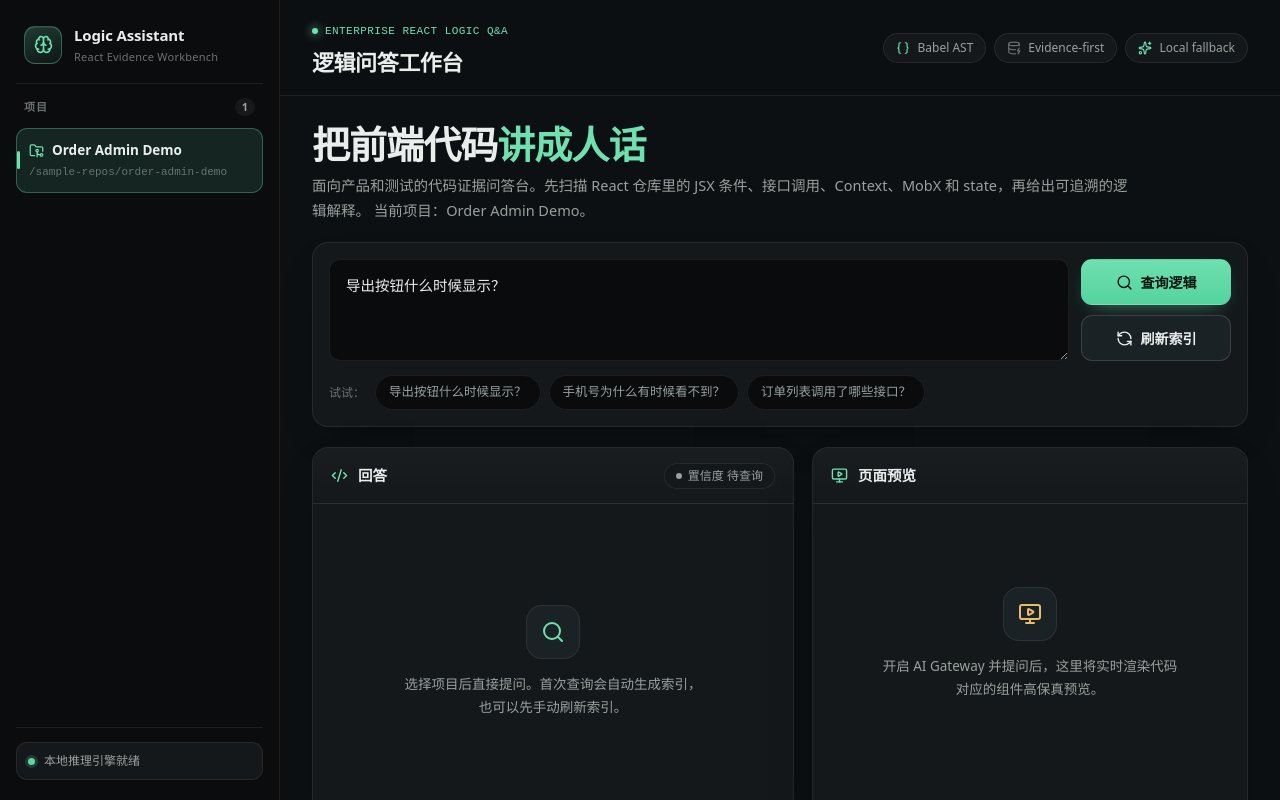
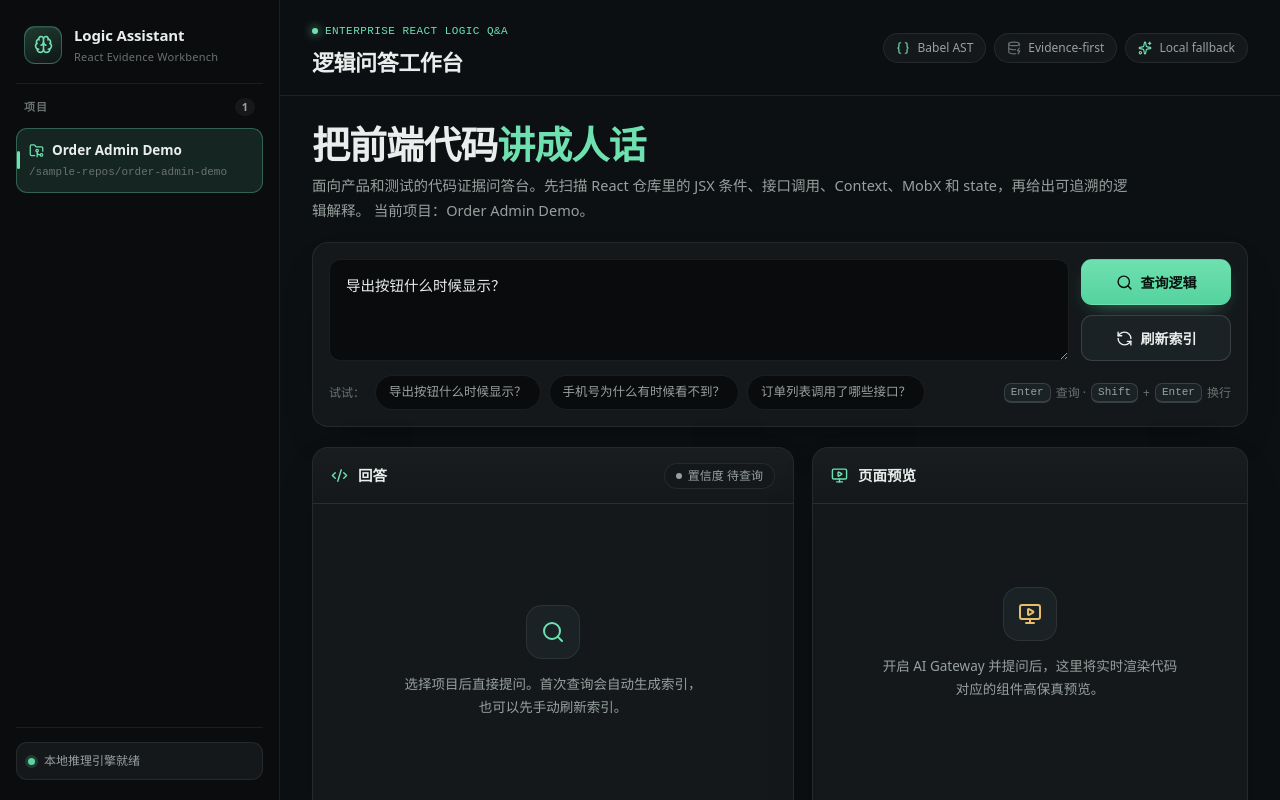
Before and after one commit to Act-ola/frontend-logic-assistant, a Next.js app in the folder apps/web/: page / in a window 1280 px wide. Built offline with nearby package versions, Linux system fonts and the light colour scheme.

Commit message:
feat: 查询框支持 Enter 触发查询、Shift+Enter 换行

```diff
--- a/apps/web/src/app/globals.css
+++ b/apps/web/src/app/globals.css
@@ -568,6 +568,31 @@ button {
   margin-right: 2px;
 }
 
+.query-hint {
+  margin-left: auto;
+  display: inline-flex;
+  align-items: center;
+  gap: 5px;
+  color: var(--text-subtle);
+  font-size: 12px;
+}
+
+.query-hint kbd {
+  display: inline-grid;
+  place-items: center;
+  min-width: 20px;
+  height: 20px;
+  padding: 0 6px;
+  border: 1px solid var(--border-strong);
+  border-bottom-width: 2px;
+  border-radius: var(--radius-sm);
+  background: var(--surface-raised);
+  color: var(--text-muted);
+  font-family: var(--font-mono);
+  font-size: 11px;
+  line-height: 1;
+}
+
 .chip {
   border: 1px solid var(--border);
   border-radius: var(--radius-pill);
--- a/apps/web/src/components/assistant-workbench.tsx
+++ b/apps/web/src/components/assistant-workbench.tsx
@@ -16,7 +16,7 @@ import {
   Sparkles,
   Zap
 } from "lucide-react";
-import { useEffect, useMemo, useState } from "react";
+import { useEffect, useMemo, useState, type KeyboardEvent } from "react";
 
 type IndexStatus = {
   generatedAt?: string;
@@ -100,6 +100,14 @@ export function AssistantWorkbench() {
       setError(err instanceof Error ? err.message : "问答失败");
     } finally {
       setAsking(false);
+    }
+  }
+
+  function handleQueryKeyDown(event: KeyboardEvent<HTMLTextAreaElement>) {
+    // Enter 触发查询，Shift+Enter 换行；输入法组合（IME）确认时不触发
+    if (event.key === "Enter" && !event.shiftKey && !event.nativeEvent.isComposing) {
+      event.preventDefault();
+      if (!asking && projectId) ask();
     }
   }
 
@@ -207,7 +215,8 @@ export function AssistantWorkbench() {
                 className="query-input"
                 value={question}
                 onChange={(event) => setQuestion(event.target.value)}
-                placeholder="例如：导出按钮什么时候显示？"
+                onKeyDown={handleQueryKeyDown}
+                placeholder="例如：导出按钮什么时候显示？（Enter 查询，Shift+Enter 换行）"
               />
               <div className="query-actions">
                 <button className="btn btn-primary" onClick={ask} disabled={asking || !projectId}>
@@ -231,6 +240,9 @@ export function AssistantWorkbench() {
                   {example}
                 </button>
               ))}
+              <span className="query-hint">
+                <kbd>Enter</kbd> 查询 · <kbd>Shift</kbd>+<kbd>Enter</kbd> 换行
+              </span>
             </div>
           </div>
 
```
